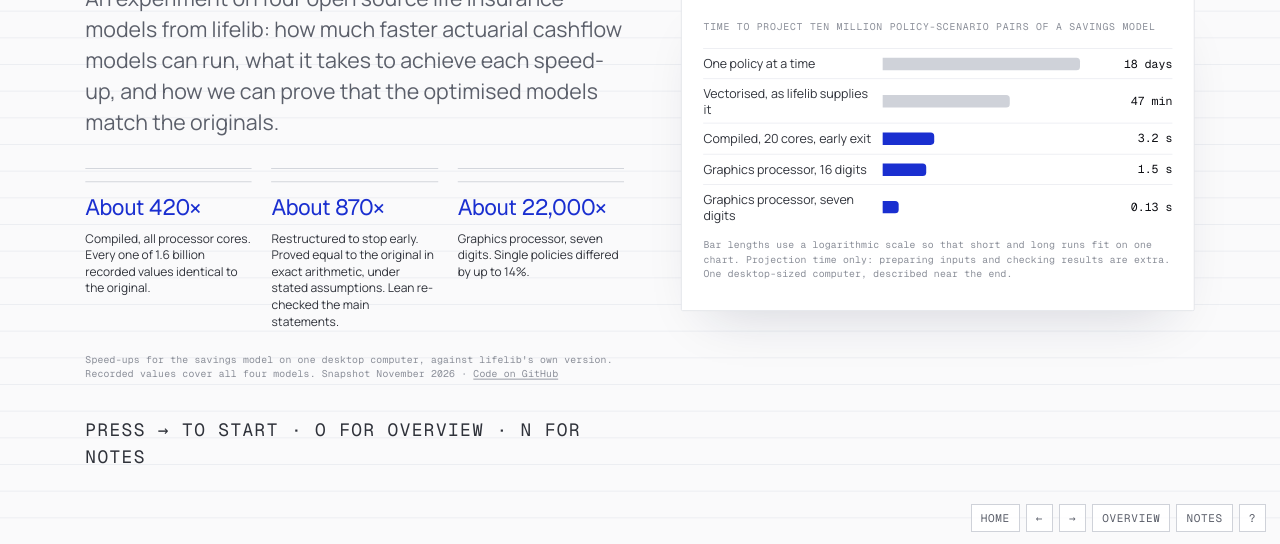
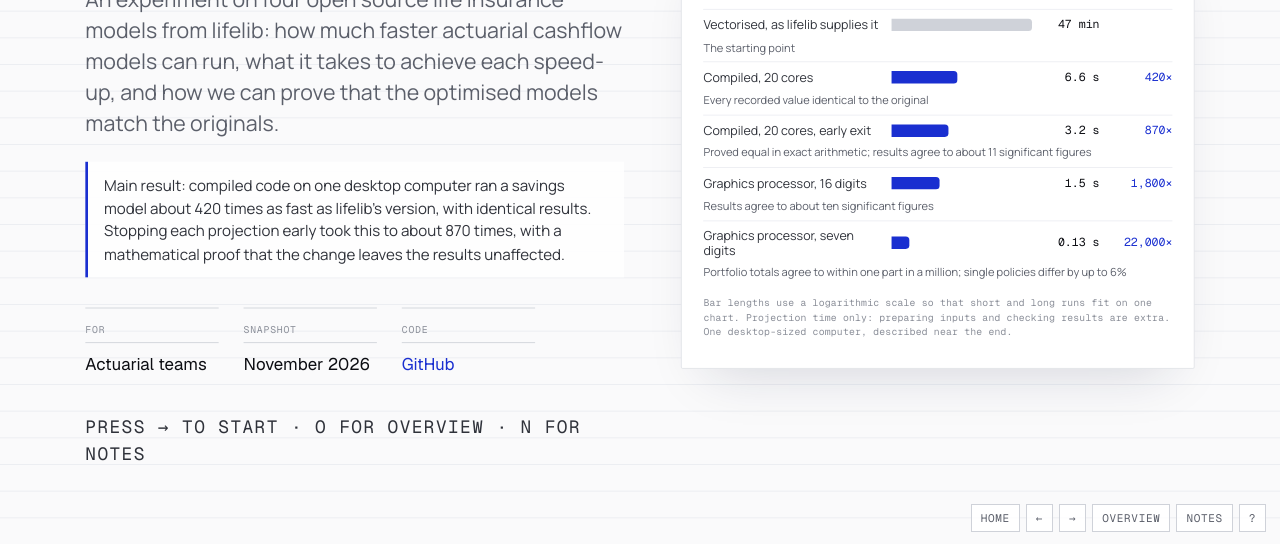
Before and after one commit to benreeve1984/exactuary, a plain HTML site: page site/index.html in a window 1280 px wide. Shown: the part 256-800 px from the top of the page. Drawn offline with nearby package versions, Linux system fonts and the light colour scheme.

Commit message:
Rework the cover: drop the one-policy bar, show speed-ups and how closely each result matches
Co-Authored-By: Claude Opus 5.5 <noreply@anthropic.com>

```diff
--- a/site/data.js
+++ b/site/data.js
@@ -46,7 +46,7 @@ window.EXA = {
      "kind": "kernel"
     },
     {
-     "label": "Graphics processor, 7 digits",
+     "label": "Graphics processor, seven digits",
      "s": 0.012627906099805842,
      "kind": "kernel"
     }
@@ -139,7 +139,7 @@ window.EXA = {
      "kind": "kernel"
     },
     {
-     "label": "Graphics processor, 7 digits",
+     "label": "Graphics processor, seven digits",
      "s": 0.0036403353995410727,
      "kind": "kernel"
     }
@@ -237,7 +237,7 @@ window.EXA = {
      "kind": "kernel"
     },
     {
-     "label": "Graphics processor, 7 digits",
+     "label": "Graphics processor, seven digits",
      "s": 0.0029921802000899334,
      "kind": "kernel"
     }
@@ -335,7 +335,7 @@ window.EXA = {
      "kind": "kernel"
     },
     {
-     "label": "Graphics processor, 7 digits",
+     "label": "Graphics processor, seven digits",
      "s": 0.0039405149894801,
      "kind": "kernel"
     }
--- a/site/demos.css
+++ b/site/demos.css
@@ -8,7 +8,7 @@
 .meta-row .v { font-family: var(--f-head); font-size: 19px; color: var(--ink); margin-top: 4px; }
 .tv { padding: 22px 24px 18px; box-shadow: 0 30px 60px -30px rgba(20,25,60,.18); }
 .tv-h { margin-bottom: 14px; }
-.tb-row { display: grid; grid-template-columns: 190px 1fr 92px; align-items: center; gap: 12px; padding: 7px 0; border-top: 1px solid var(--rule); }
+.tb-row { display: grid; grid-template-columns: 200px 1fr 64px 70px; align-items: center; gap: 12px; padding: 7px 0; border-top: 1px solid var(--rule); }
 .tb-row .nm { font-size: 14px; color: var(--ink-2); line-height: 1.25; }
 .tb-row .tk { height: 14px; position: relative; }
 .tb-row .bar { position: absolute; left: 0; top: 0; bottom: 0; background: var(--blue); border-radius: 0 4px 4px 0; width: 0; transition: width 1.1s var(--ease); }
@@ -206,7 +206,5 @@ table.trade-t td { font-size: 14.5px; }
 /* --- close --- */
 .close { display: flex; flex-direction: column; justify-content: center; height: 100%; }
 .close-links { display: flex; gap: 12px; margin-top: 40px; flex-wrap: wrap; }
-.res-row { gap: 22px; }
-.res-row div { min-width: 0; flex: 1; }
-.res-row .v { font-size: 25px; white-space: nowrap; letter-spacing: -0.02em; color: var(--blue); }
-.res-row p { font-size: 13.5px; line-height: 1.4; color: var(--ink-2, #5b5f6a); margin-top: 6px; }
+.tb-row .x { font-family: var(--f-mono); font-size: 13px; color: var(--blue); text-align: right; }
+.tb-row .note { grid-column: 1 / -1; font-size: 12.5px; color: var(--ink-3, #6b6f7a); margin-top: -4px; line-height: 1.35; }
--- a/site/demos.js
+++ b/site/demos.js
@@ -34,12 +34,14 @@
   // ---------- title: one 10M-row run ----------
   (function () {
     const box = $('#title-bars'); if (!box) return;
-    const pick = [0, 1, 4, 5, 6].map(i => SAV.steps[i]);
-    const names = ['One policy at a time', 'Vectorised, as lifelib supplies it', 'Compiled, 20 cores, early exit', 'Graphics processor, 16 digits', 'Graphics processor, seven digits'];
+    const pick = [1, 3, 4, 5, 6].map(i => SAV.steps[i]);
+    const names = ['Vectorised, as lifelib supplies it', 'Compiled, 20 cores', 'Compiled, 20 cores, early exit', 'Graphics processor, 16 digits', 'Graphics processor, seven digits'];
+    const notes = ['The starting point', 'Every recorded value identical to the original', 'Proved equal in exact arithmetic; results agree to about 11 significant figures', 'Results agree to about ten significant figures', 'Portfolio totals agree to within one part in a million; single policies differ by up to 6%'];
     const t = pick.map(s => s.s * 10), lo = Math.log10(Math.min(...t)) - 0.6, hi = Math.log10(Math.max(...t));
+    const sig2 = x => { const p = 10 ** (Math.floor(Math.log10(x)) - 1); return (Math.round(x / p) * p).toLocaleString('en-GB'); };
     const rows = pick.map((s, i) => {
-      const r = el('div', { class: 'tb-row' + (s.kind === 'original' ? ' orig' : '') },
-        `<span class="nm">${names[i]}</span><span class="tk"><span class="bar"></span></span><span class="val">${dur(t[i])}</span>`);
+      const r = el('div', { class: 'tb-row' + (i === 0 ? ' orig' : '') },
+        `<span class="nm">${names[i]}</span><span class="tk"><span class="bar"></span></span><span class="val">${dur(t[i])}</span><span class="x">${i === 0 ? '' : sig2(t[0] / t[i]) + '×'}</span><span class="note">${notes[i]}</span>`);
       box.appendChild(r); return r;
     });
     const go = () => rows.forEach((r, i) => setTimeout(() => { r.querySelector('.bar').style.width = `${((Math.log10(t[i]) - lo) / (hi - lo)) * 100}%`; }, 250 + i * 140));
--- a/site/index.html
+++ b/site/index.html
@@ -11,7 +11,7 @@
 <link href="https://fonts.googleapis.com/css2?family=Geist:wght@300..700&family=Geist+Mono:wght@400..500&family=Manrope:wght@400..700&display=swap" rel="stylesheet">
 <link rel="stylesheet" href="assets/base.css">
 <link rel="stylesheet" href="assets/deck.css">
-<link rel="stylesheet" href="demos.css?v=11">
+<link rel="stylesheet" href="demos.css?v=12">
 </head>
 <body class="deck" data-title="Model acceleration and evidence" data-brand="Exactuary">
 <main class="stage">
@@ -23,23 +23,23 @@
       <span class="kicker rise" style="--i:0">An experiment in model acceleration</span>
       <h1 class="rise" style="--i:1">Exactuary</h1>
       <p class="lede rise" style="--i:2; margin-top:26px">An experiment on four open source life insurance models from lifelib: how much faster actuarial cashflow models can run, what it takes to achieve each speed-up, and how we can prove that the optimised models match the originals.</p>
-      <div class="meta-row res-row rise" style="--i:3">
-        <div><div class="v">About 420×</div><p>Compiled, all processor cores. Every one of 1.6 billion recorded values identical to the original.</p></div>
-        <div><div class="v">About 870×</div><p>Restructured to stop early. Proved equal to the original in exact arithmetic, under stated assumptions. Lean re-checked the main statements.</p></div>
-        <div><div class="v">About 22,000×</div><p>Graphics processor, seven digits. Single policies differed by up to 14%.</p></div>
+      <div class="callout rise" style="--i:3; margin-top:26px">Main result: compiled code on one desktop computer ran a savings model about 420 times as fast as lifelib's version, with identical results. Stopping each projection early took this to about 870 times, with a mathematical proof that the change leaves the results unaffected.</div>
+      <div class="meta-row rise" style="--i:3">
+        <div><span class="label">For</span><div class="v">Actuarial teams</div></div>
+        <div><span class="label">Snapshot</span><div class="v">November 2026</div></div>
+        <div><span class="label">Code</span><div class="v"><a href="https://github.com/benreeve1984/exactuary">GitHub</a></div></div>
       </div>
-      <p class="src rise" style="--i:3; margin-top:10px">Speed-ups for the savings model on one desktop computer, against lifelib's own version. Recorded values cover all four models. Snapshot November 2026 · <a href="https://github.com/benreeve1984/exactuary">Code on GitHub</a></p>
       <p class="label rise" style="--i:4; margin-top:40px">Press → to start · O for overview · N for notes</p>
     </div>
     <div class="rise title-visual" style="--i:2">
       <div class="card tv">
-        <div class="tv-h"><span class="label">Time to project ten million policy-scenario pairs of a savings model</span></div>
+        <div class="tv-h"><span class="label">Time to project ten million policy-scenario pairs of a savings model, and speed-up against lifelib's version</span></div>
         <div id="title-bars"></div>
         <p class="src" style="margin-top:10px">Bar lengths use a logarithmic scale so that short and long runs fit on one chart. Projection time only: preparing inputs and checking results are extra. One desktop-sized computer, described near the end.</p>
       </div>
     </div>
   </div>
-  <aside class="notes"><p>The headline. Written to handle one policy at a time, this run takes 18 days. As lifelib supplies it, it takes 47 minutes. Compiled and run on 20 processor cores with early exit (level 4), it takes 3.2 seconds. On a graphics processor it takes a tenth of a second, and the results can differ materially for individual policies.</p><p>The rest of the deck explains where each gain comes from, what it takes to achieve, and how we check that the results match.</p></aside>
+  <aside class="notes"><p>The headline. As lifelib supplies it, this run takes 47 minutes. Compiled and run on 20 processor cores with early exit (level 4), it takes 3.2 seconds. On a graphics processor it takes a tenth of a second, and the results can differ materially for individual policies.</p><p>The rest of the deck explains where each gain comes from, what it takes to achieve, and how we check that the results match.</p></aside>
 </section>
 
 <section class="slide" data-section="Introduction">
@@ -543,8 +543,8 @@ claims  = sa * p_death</pre>
 </section>
 
 </main>
-<script src="data.js?v=11"></script>
-<script src="assets/deck.js?v=11"></script>
-<script src="demos.js?v=11"></script>
+<script src="data.js?v=12"></script>
+<script src="assets/deck.js?v=12"></script>
+<script src="demos.js?v=12"></script>
 </body>
 </html>
```
Also changed, not shown: 1 other file.
